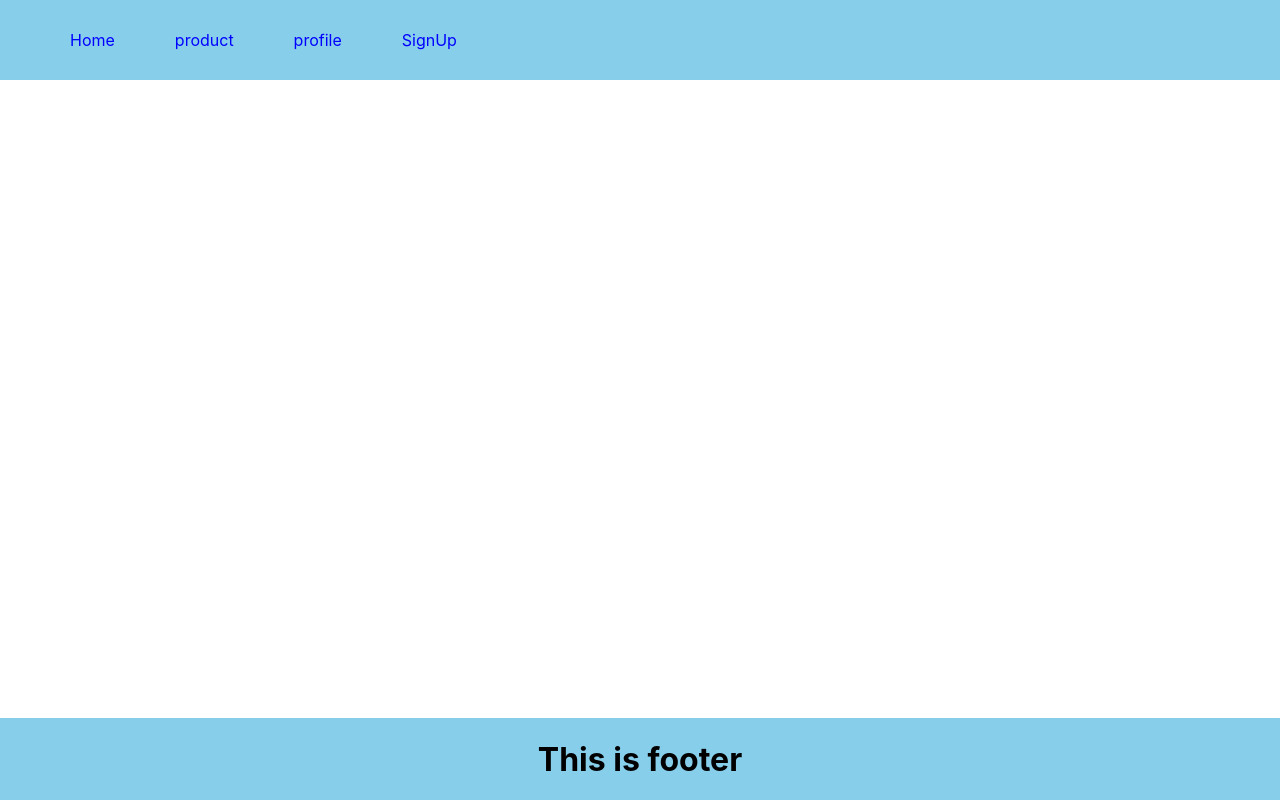
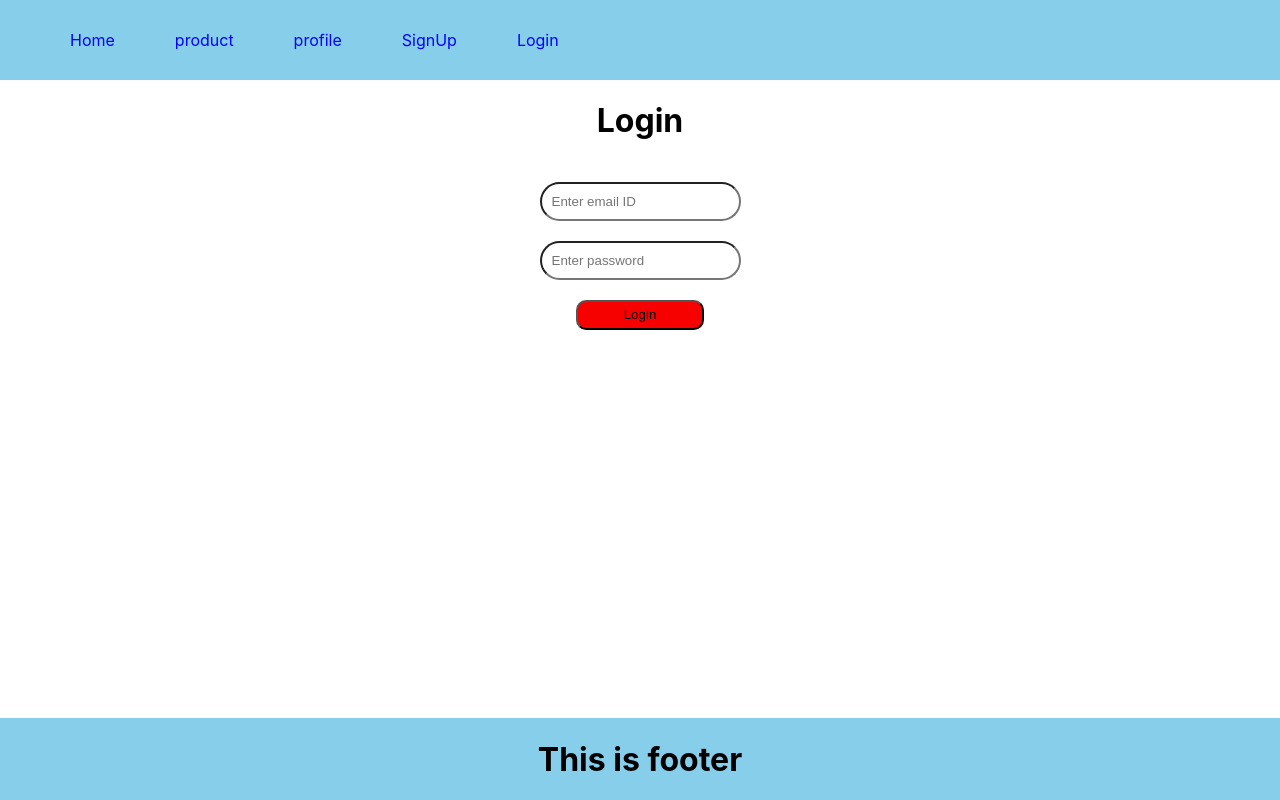
Before and after one commit to arunsaradgi/e-dashboard, a React (Create React App) app in the folder frontend/: page /login in a window 1280 px wide. Built offline with nearby package versions, Linux system fonts and the light colour scheme.

Commit message:
login UI

```diff
--- a/frontend/src/App.js
+++ b/frontend/src/App.js
@@ -8,6 +8,7 @@
 import PrivateComponent from './components/PrivateComponent';
 import Footer from './components/Footer';
 import Navbar from './components/Navbar';
+import Login from './components/Login';
 
 function App() {
   return (
@@ -20,6 +21,7 @@
           <Route path='/profile' element={<Profile />} />
         </Route>
         <Route path='/signup' element={<SignUp />} />
+        <Route path='/login' element={<Login />} />
       </Routes>
       <Footer />
     </div>
--- /dev/null
+++ b/frontend/src/components/Login.jsx
@@ -0,0 +1,35 @@
+import React, { useState } from "react";
+import styles from "./styles.css";
+
+const Login = () => {
+  const [email, setEmail] = useState("");
+  const [password, setPassword] = useState("");
+
+  const loginSubmit = () => {
+    console.warn(email, password);
+  };
+  return (
+    <div className="login">
+      <h1>Login</h1>
+      <input
+        type="email"
+        className="inputBox"
+        placeholder="Enter email ID"
+        onChange={(e) => setEmail(e.target.value)}
+        value={email}
+      />
+      <input
+        type="password"
+        className="inputBox"
+        placeholder="Enter password"
+        onChange={(e) => setPassword(e.target.value)}
+        value={password}
+      />
+      <button className="Button" onClick={loginSubmit}>
+        Login
+      </button>
+    </div>
+  );
+};
+
+export default Login;
--- a/frontend/src/components/Navbar.jsx
+++ b/frontend/src/components/Navbar.jsx
@@ -34,6 +34,9 @@
             <Link to={"/signup"}>SignUp</Link>
           </li>
         )}
+        <li>
+          <Link to={"/login"}>Login</Link>
+        </li>
       </ul>
     </>
   );
--- a/frontend/src/components/SignUp.jsx
+++ b/frontend/src/components/SignUp.jsx
@@ -45,7 +45,7 @@
         value={password}
         onChange={(e) => setPassword(e.target.value)}
       />
-      <button className="SignUpButton" onClick={SignUpSubmit}>
+      <button className="Button" onClick={SignUpSubmit}>
         Sign Up
       </button>
     </div>
--- a/frontend/src/components/styles.css
+++ b/frontend/src/components/styles.css
@@ -6,14 +6,25 @@
     place-items: center;
 }
 
+.login {
+    width: 100%;
+    display: grid;
+    grid-template-columns: repeat(1, 1fr);
+    gap: 20px;
+    place-items: center;
+
+}
+
 .inputBox {
     border-radius: 20px;
     padding: 10px;
 }
 
-.SignUpButton {
+.Button {
     border-radius: 10px;
     background-color: #f70000;
+    width: 10%;
+    height: 30px;
 }
 
 .footer {
```
